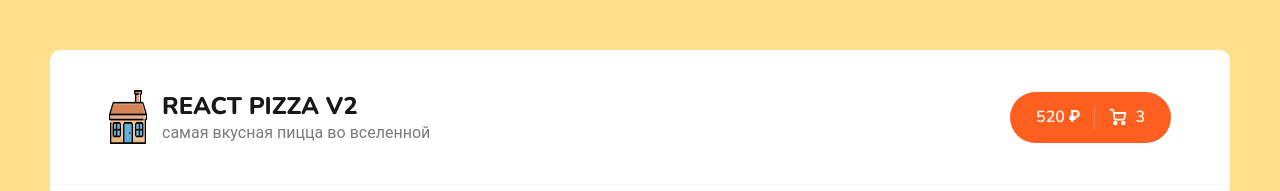
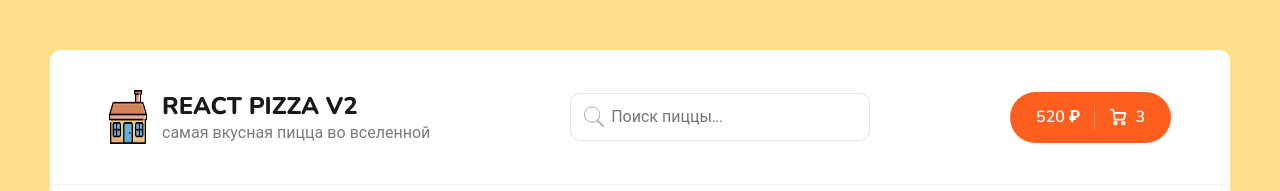
Before and after one commit to miskachevds/greenhouses, a React (Create React App) app: page / in a window 1280 px wide. Shown: the top 191 px of the page. Built offline with nearby package versions, Linux system fonts and the light colour scheme; no server answers.

Commit message:
search controlled input

```diff
--- a/src/App.js
+++ b/src/App.js
@@ -1,4 +1,3 @@
-
 import React from 'react';
 import { Routes, Route } from 'react-router-dom';
 
@@ -10,14 +9,12 @@ import './scss/app.scss'
 
 // import pizzas from './assets/pizzas.json';
 // console.log(pizzas)
-
 function App() {
-
+  const [searchValue, setSearchValue ] = React.useState('');
 
   return (
     <div className="wrapper">
-
-      <Header />
+      <Header searchValue={searchValue} setSearchValue={setSearchValue} />
       <div className="content">
         <div className="container">
           <Routes>
@@ -30,7 +27,6 @@ function App() {
     </div>
   );
 }
-
 export default App;
 //header будет статично на всех страницах
 //пишем Routes там где будет динамика
--- a/src/components/Categories.jsx
+++ b/src/components/Categories.jsx
@@ -1,4 +1,4 @@
-import { useState } from "react";
+// import { useState } from "react";
 
 const Categories = ({value, onChangeCategory }) => {//если будет клик по категории,передаем родителю в home
   // console.log(value)
--- a/src/components/Header.jsx
+++ b/src/components/Header.jsx
@@ -1,9 +1,10 @@
 
 import { Link } from 'react-router-dom';
 import logo from './../assets/img/house_logo.png';
+import Search from './Search/Search';
 
 
-function Header() {
+function Header({ searchValue, setSearchValue }) {
   return (
     <div className="header">
       <div className="container">
@@ -17,6 +18,8 @@ function Header() {
             </div>
           </div>
         </Link>
+
+        <Search searchValue={searchValue} setSearchValue={setSearchValue} />
 
         <div className="header__cart">
           <Link to="/cart" className="button button--cart">
--- /dev/null
+++ b/src/components/Search/Search.jsx
@@ -0,0 +1,14 @@
+import React from 'react'
+import Seach from './Search.module.css';
+
+// console.log(searchValue)
+const Search = ({ searchValue, setSearchValue }) => {
+    return (<div className={Seach.root} >
+        <svg className={Seach.icon} viewBox="0 0 50 50" width="100px" height="100px"><path d="M 21 3 C 11.621094 3 4 10.621094 4 20 C 4 29.378906 11.621094 37 21 37 C 24.710938 37 28.140625 35.804688 30.9375 33.78125 L 44.09375 46.90625 L 46.90625 44.09375 L 33.90625 31.0625 C 36.460938 28.085938 38 24.222656 38 20 C 38 10.621094 30.378906 3 21 3 Z M 21 5 C 29.296875 5 36 11.703125 36 20 C 36 28.296875 29.296875 35 21 35 C 12.703125 35 6 28.296875 6 20 C 6 11.703125 12.703125 5 21 5 Z" /></svg>
+        <input onChange={(event)=>setSearchValue(event.target.value)} className={Seach.input} placeholder='Поиск пиццы...' />
+    </div>
+
+    )
+}
+
+export default Search;
--- /dev/null
+++ b/src/components/Search/Search.module.css
@@ -0,0 +1,28 @@
+.root{
+    position: relative;
+    /* left: -120px; */
+}
+
+.input{
+    border: 1px solid rgba(0,0,0,0.1);
+    padding: 12px 20px;
+    padding-left: 40px;
+    width: 300px;
+    border-radius: 10px;
+    font-size: 16px;
+    transition: all 0.15s ease-in-out;
+
+    &:focus{
+        border: 1px solid rgba(0,0,0,0.2);
+        width: 400px;
+    }
+}
+
+.icon{
+    width: 24px;
+    height: 24px;
+    opacity: 0.3;
+    position: absolute;
+    left: 12px;
+    top: 12px;
+}
```
